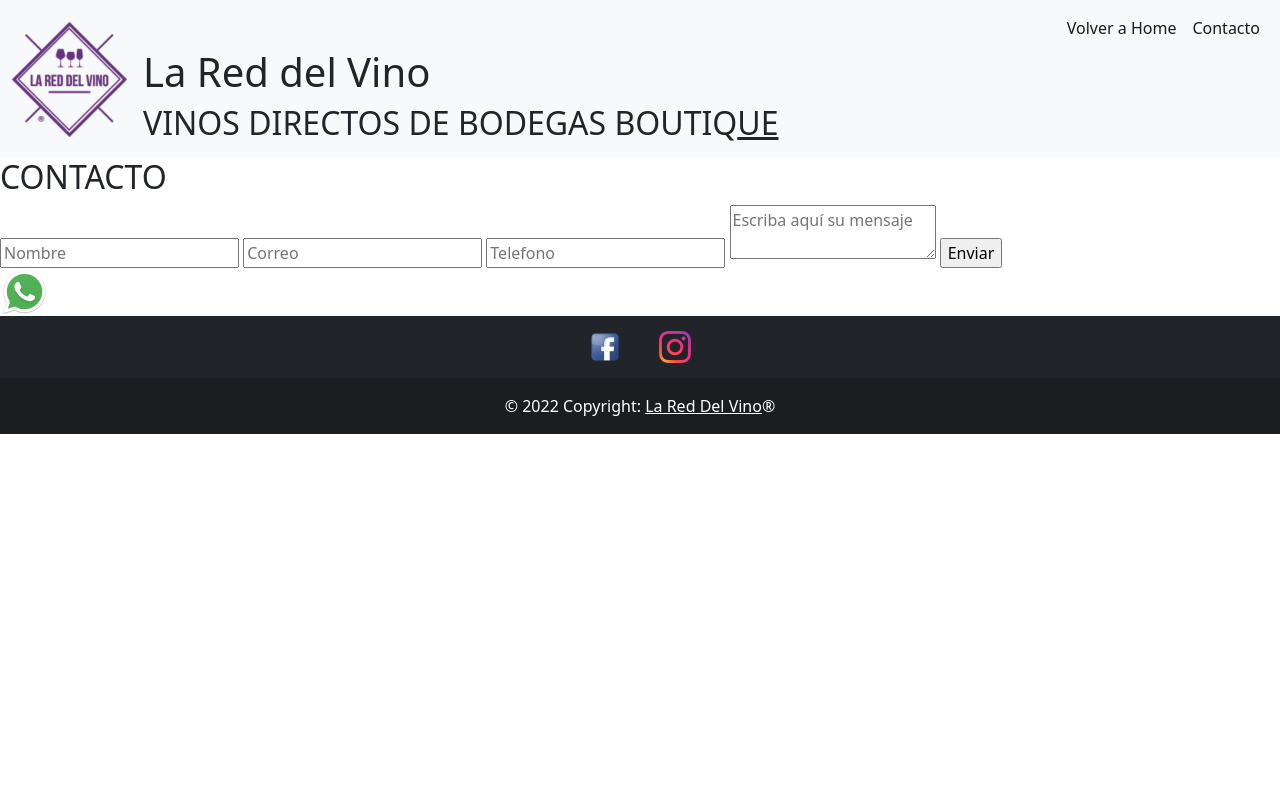
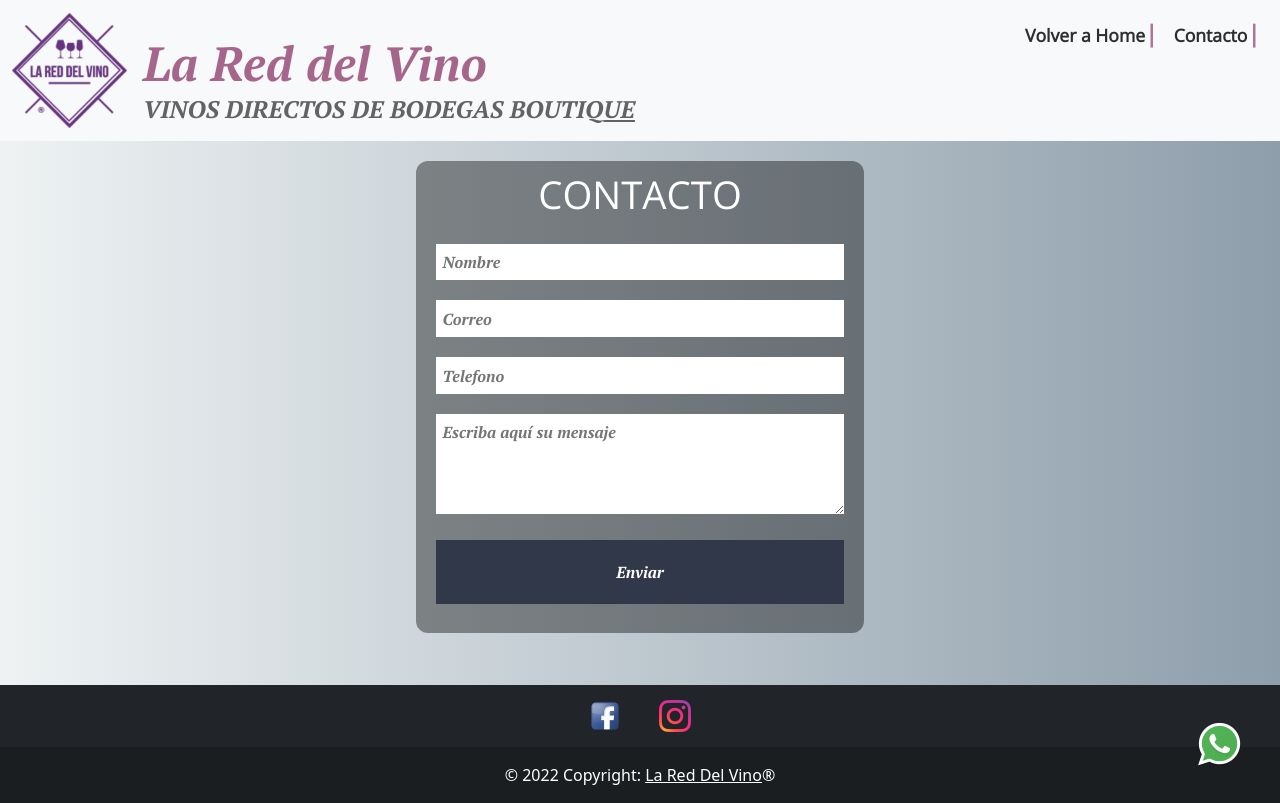
Before and after one commit to federicodp91/La_red_del_vino, a website: page src/paginas/contacto.html in a window 1280 px wide. Drawn offline with nearby package versions, Linux system fonts and the light colour scheme.

Commit message:
aplicando sass en todo el proyecto

```diff
--- /dev/null
+++ b/scss/base/_variables.scss
@@ -0,0 +1,6 @@
+
+$fonts-titulos: 'PT Serif', serif;
+$fonts-textos: 'Open Sans', sans-serif;
+$color-violeta: #a6668c;
+$color-azul:#649DE8;
+$color-gris:#9a8c98;
--- /dev/null
+++ b/scss/components/_botones.scss
@@ -0,0 +1,19 @@
+/*Boton Whasapp*/
+.btn-wsp{
+    position: fixed;
+    width: 55px;
+    height: 55px;
+    line-height: 55px;
+    bottom: 30px;
+    right: 30px;
+    z-index: 100;
+    @media screen and (max-width: 480px) {
+        display: none;
+    }
+
+    &:hover {
+        transform:scale(1.1);
+        transition: all .2s;
+    }
+}
+/*Fin Boton Whasapp*/
--- /dev/null
+++ b/scss/components/_contacto.scss
@@ -0,0 +1,47 @@
+@import '../base/variables';
+/*Contacto*/
+.seccion-contacto {
+    .formulario{
+        width: 28em;
+        margin: auto;
+        background: rgba(0, 0, 0, 0.4);
+        padding: 0.6em 1.25em;
+        margin-top: 1.25em;
+        border-radius: 0.75em;
+        font-family: $fonts-titulos;
+        @media screen and (max-width: 480px) {
+            width: 100%;
+        }
+        .contact{
+            color: #fff;
+            text-align: center;
+            margin:0;
+            font-size: 2.4em;
+            margin-bottom: .7em;
+            font-family: $fonts-textos;
+        }
+        input{
+            width: 100%;
+            margin-bottom: 1.25em;
+            padding: 0.4em;
+            font-size: 1em;
+            border: none;
+        }
+        .text-area-contacto{
+            width: 100%;
+            margin-bottom: 1.25em;
+            padding: 0.4em;
+            font-size: 1em;
+            border: none;
+            min-height: 6.25em;
+            max-height: 18.75em;
+        }
+        #boton-contacto{
+            background: #31384a;
+            color: #fff;
+            padding: 1.25em;
+        }
+    }
+}
+
+/* Fin Contacto*/
--- /dev/null
+++ b/scss/components/_headercontacto.scss
@@ -0,0 +1,55 @@
+/*Header contacto*/
+body {
+    margin: 0%;
+    padding: 0%;
+    box-sizing: border-box;
+    background: #8e9eab;
+    background: -webkit-linear-gradient(to right, #eef2f3, #8e9eab);
+    background: linear-gradient(to right, #eef2f3, #8e9eab);
+
+    .contenedor-fluido2{
+        .barra-navegacion{
+            font-size: 1.1em;
+            font-family: $fonts-textos;
+            font-weight: bold;
+            color: $color-gris;
+            opacity: .9;
+            text-decoration: none;
+            list-style: none;
+            .nav-item{
+                .nav-link{
+                    &::after {
+                        content: '|';
+                        color: $color-violeta;
+                        font-size: 1.3em;
+                    }
+                    &:hover {
+                        transition: 1.7s;
+                        transform: scale(1.1);
+                        text-shadow: 0 0 1em $color-violeta
+                    }
+                }
+            }
+        }
+        .contenedor{
+            .contenedor-titulo{
+                .la-red{
+                    color: #a6668c;
+                    font-size: 3em;
+                    font-family: $fonts-titulos;
+                    margin-top: -2.2%;
+                }
+            }
+            .contenedor-subtitulo{
+                .titulo{
+                    color:black;
+                    opacity: 0.6;
+                    font-size: 1.5em;
+                    font-family: $fonts-titulos;
+                    margin-top: -.5%;
+                }
+            }
+        }
+    }
+    }
+    /*Fin Header Contacto*/
--- /dev/null
+++ b/scss/components/_headerindex.scss
@@ -0,0 +1,77 @@
+@import '../base/variables';
+/*Header*/
+body {
+    margin: 0%;
+    padding: 0%;
+    box-sizing: border-box;
+    background: #8e9eab;
+    background: -webkit-linear-gradient(to right, #eef2f3, #8e9eab);
+    background: linear-gradient(to right, #eef2f3, #8e9eab);
+
+    .contenedor-fluido{
+        padding-bottom: 35%;
+        background-image: url('../../src/multimedia/imagenes/imagenes/barril.jpg');
+        background-size:cover;
+        background-attachment: fixed;
+        .barra-navegacion{
+            font-size: 1.1em;
+            font-family: $fonts-textos;
+            font-weight: bold;
+            color: $color-gris;
+            opacity: .9;
+            text-decoration: none;
+            list-style: none;
+            .nav-item{
+                .nav-link{
+                    &::after {
+                        content: '|';
+                        color: $color-violeta;
+                        font-size: 1.3em;
+                    }
+                    &:hover {
+                        transition: 1.7s;
+                        transform: scale(1.1);
+                        text-shadow: 0 0 1em $color-violeta
+                    }
+                    @media screen and (max-width: 991px) {
+                        justify-content: center;
+                        display: inline-block;
+                        background-color: whitesmoke;
+                        opacity: 0.8;
+                        margin-bottom: 1em;
+                        &::after{
+                            display: none;
+                        }
+                    }
+
+
+                }
+            }
+        }
+        .contenedor{
+            .contenedor-titulo{
+                .la-red{
+                    color: #a6668c;
+                    font-size: 3em;
+                    font-family: $fonts-titulos;
+                    margin-top: -2.2%;
+                }
+            }
+            .contenedor-subtitulo{
+                .titulo{
+                    color:black;
+                    opacity: 0.6;
+                    font-size: 1.5em;
+                    font-family: $fonts-titulos;
+                    margin-top: -.5%;
+                    @media screen and (max-width: 991px) {
+                        display:inline;
+                        background-color: whitesmoke;
+                        opacity: 0.8;
+                    }
+                }
+            }
+        }
+    }
+    }
+    /*Fin Header*/
--- /dev/null
+++ b/scss/components/_secciondos.scss
@@ -0,0 +1,21 @@
+/*Seccion dos*/
+.container-dos{
+    margin-bottom: 10%;
+    .titulo{
+        color: $color-violeta;
+    }
+    .titulo-dos{
+        color:black;
+        opacity: 0.6;
+        font-size: 1.5em;
+        font-family: $fonts-titulos;
+    }
+
+    .carrusel-imagenes {
+        @media screen and (max-width: 480px) {
+            display: none;
+        }
+    }
+
+}
+/*Fin seccion dos*/
--- /dev/null
+++ b/scss/components/_secciontres.scss
@@ -0,0 +1,25 @@
+/*Seccion tres*/
+.seccion-tres{
+    margin-bottom: 5% ;
+    .card{
+        .card-body{
+            .titulo-dos{
+                color:black;
+                opacity: 0.6;
+                font-size: 1.5em;
+                font-family: $fonts-titulos;
+            }
+            .lista-requisitos{
+                list-style: none;
+                li{
+                    &::before {
+                        content:'*';
+                        color: $color-violeta;
+                        font-size: 1.3em;
+                    }
+                }
+            }
+        }
+    }
+}
+/*Fin Seccion tres*/
--- /dev/null
+++ b/scss/components/_seccionuno.scss
@@ -0,0 +1,9 @@
+/*Seccion Uno*/
+.container {
+    margin-top: 4%;
+    margin-bottom: 4%;
+    .titulo{
+        color: $color-violeta;
+    }
+}
+/*Fin seccio Uno*/
--- a/scss/style.scss
+++ b/scss/style.scss
@@ -0,0 +1,12 @@
+/*Fuentes*/
+@import url('https://fonts.googleapis.com/css2?family=PT+Serif:ital,wght@1,700&display=swap');
+@import url('https://fonts.googleapis.com/css2?family=Open+Sans:wght@300&display=swap');
+@import './components/headerindex';
+@import './base/variables';
+@import './components/seccionuno';
+@import './components/secciondos';
+@import './components/secciontres';
+@import './components/footer';
+@import './components/botones';
+@import './components/headercontacto';
+@import './components/contacto';
--- a/src/paginas/contacto.html
+++ b/src/paginas/contacto.html
@@ -21,7 +21,7 @@
 
 
 <body>
-        <!-- Header-->
+    <!-- Header-->
         <header>
             <nav class="navbar navbar-expand-lg navbar-light bg-light">
                 <div class="container-fluid contenedor-fluido2">
@@ -54,16 +54,16 @@
                 </div>
             </nav>
         </header>
-        <!--Fin Header-->
+    <!--Fin Header-->
 
 
-        <section>
-            <form action="">
-                <h2 class="contacto">CONTACTO</h2>
-                <input type="text" name="Nombre" placeholder="Nombre">
+        <section class="seccion-contacto">
+            <form class="formulario" action="">
+                <h2 class="contact">CONTACTO</h2>
+                <input class="texto-contacto" type="text" name="Nombre" placeholder="Nombre">
                 <input type="text" name="Correo" placeholder="Correo">
                 <input type="text" name="Telefono" placeholder="Telefono">
-                <textarea name="mensaje" placeholder="Escriba aquí su mensaje"></textarea>
+                <textarea class="text-area-contacto" name="mensaje" placeholder="Escriba aquí su mensaje"></textarea>
                 <input type="button" value="Enviar" id="boton-contacto">
             </form>
         </section>
@@ -81,9 +81,9 @@
 
 
     <!--Footer-->
-    <footer class="bg-dark text-center text-white">
+    <footer class="bg-dark text-center text-white ">
         <!-- Grid container -->
-        <div class="container p-1 pb-0">
+        <div class="container p-1 pb-0 mb-0">
             <!-- Section: Social media -->
             <section class="mb-1">
                 <!-- Facebook -->
```
Also changed, not shown: index.html (+4 -4 lines), backup-css/style.css, css/style.css, scss/base/_mediaquery.scss (added), scss/components/_footer.scss (added), 1 other file.
